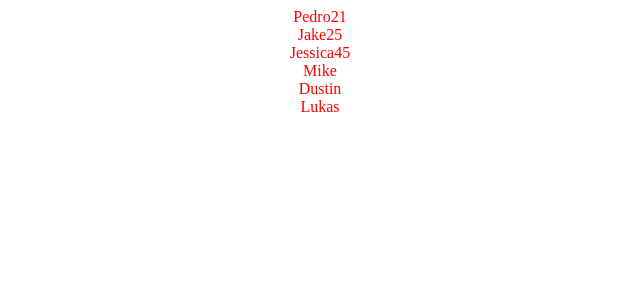
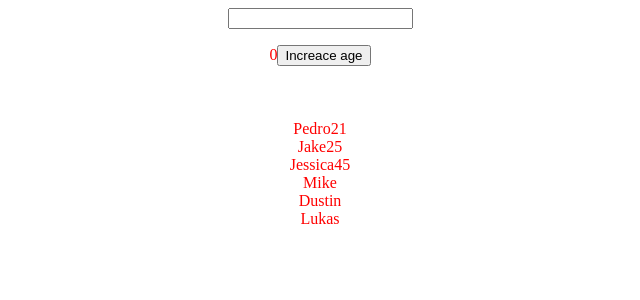
Before and after one commit to Radchenko87dmytro/social_media_website_app, a React (Create React App) app: page / in a window 1280 px wide. Shown: the top 300 px of the page, without its empty margins (320-960 px from the left). Built offline with nearby package versions, Linux system fonts and the light colour scheme.

Commit message:
Repeat topic about useState with digit counter

```diff
--- a/src/App.js
+++ b/src/App.js
@@ -1,3 +1,4 @@
+import { useState } from 'react';
 import styles from './App.module.css';
 import User from './User';
 
@@ -13,13 +14,39 @@ function App() {
     {name: "Lukas", age: undefined},
     ]
 
+    const  [age, setAge]=useState(0)
+    const  [text, setText]=useState("")
+
+
+    const increace = ()=>{
+      setAge(age+1)
+
+       // setAge(age)
+        console.log(age)
+    }
+
+    const typeText =(e)=>{
+      setText(e.target.value)
+      console.log(e.target.value)
+    }
 
   return (
     <div className={styles.App1}>
+      <input onChange={typeText}/>
+      <p>{text}</p>
+      {age}
+      <button onClick={increace}>Increace age</button>
+
+      <br></br>
+      <br></br>
+      <br></br>
+      <br></br>
+
       {names.map((user, key)=>{
           return (
             <div>
-              <User name={user.name}
+              <User key={key}
+                    name={user.name}
                     age={user.age}/>
             </div>
           )
@@ -28,10 +55,7 @@ function App() {
       })}
 
 
-      <br></br>
-      <br></br>
-      <br></br>
-      <br></br>
+
 
 
 
```
